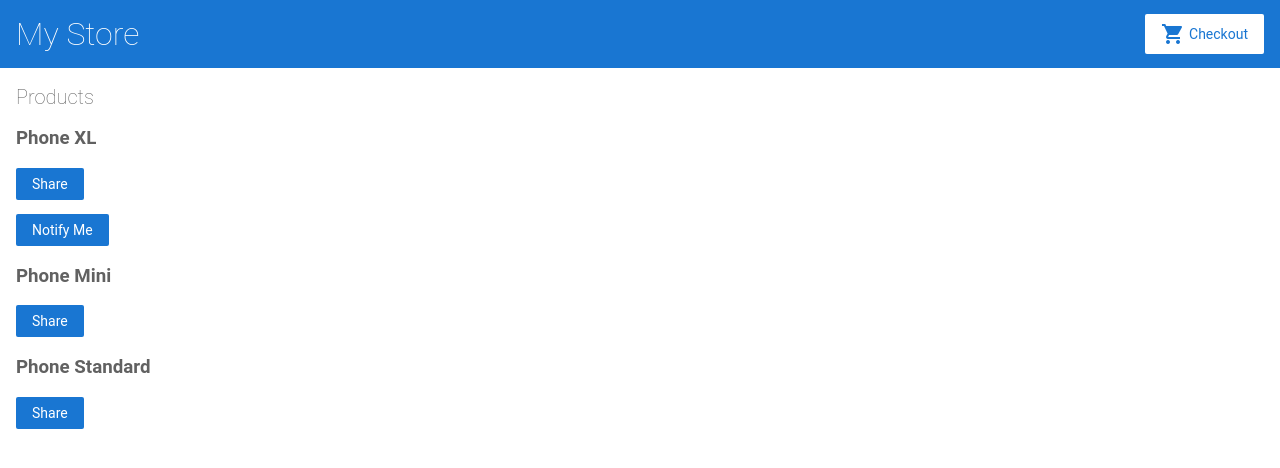
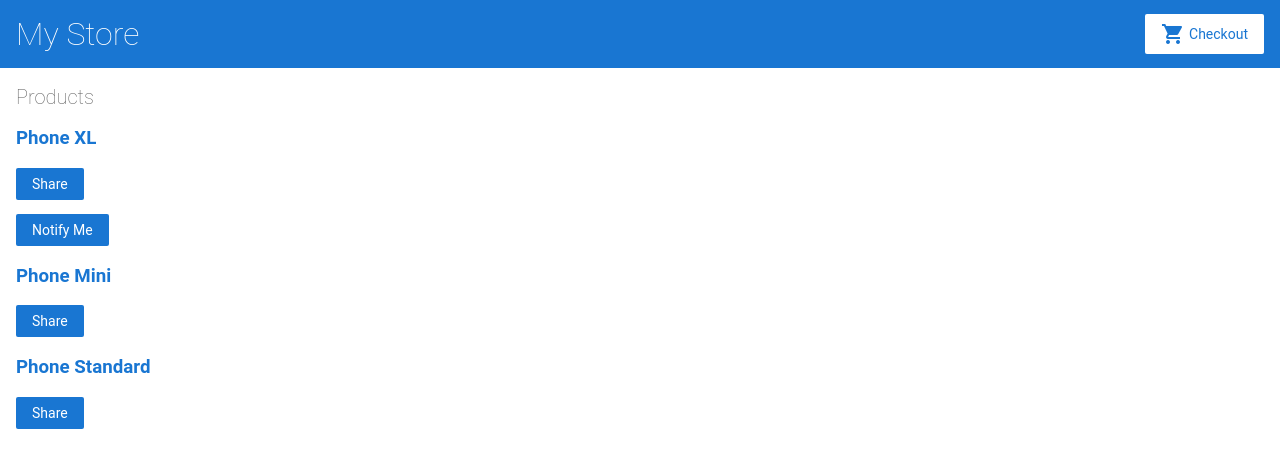
Before and after one commit to aditya0401/angular-products, an Angular app: page / in a window 1280 px wide. Shown: the top 468 px of the page. Built offline with nearby package versions, Linux system fonts and the light colour scheme.

Commit message:
1 file modified

```diff
--- a/src/app/product-list/product-list.component.html
+++ b/src/app/product-list/product-list.component.html
@@ -1,6 +1,6 @@
 <h2>Products</h2>
 <div *ngFor="let product of products">
-  <h3 [title]="product.name + ' details'">{{product.name}}</h3>
+  <h3><a [title]="product.name + ' details'">{{product.name}}</a></h3>
 
   <button (click)="share()">Share</button>
 
```
